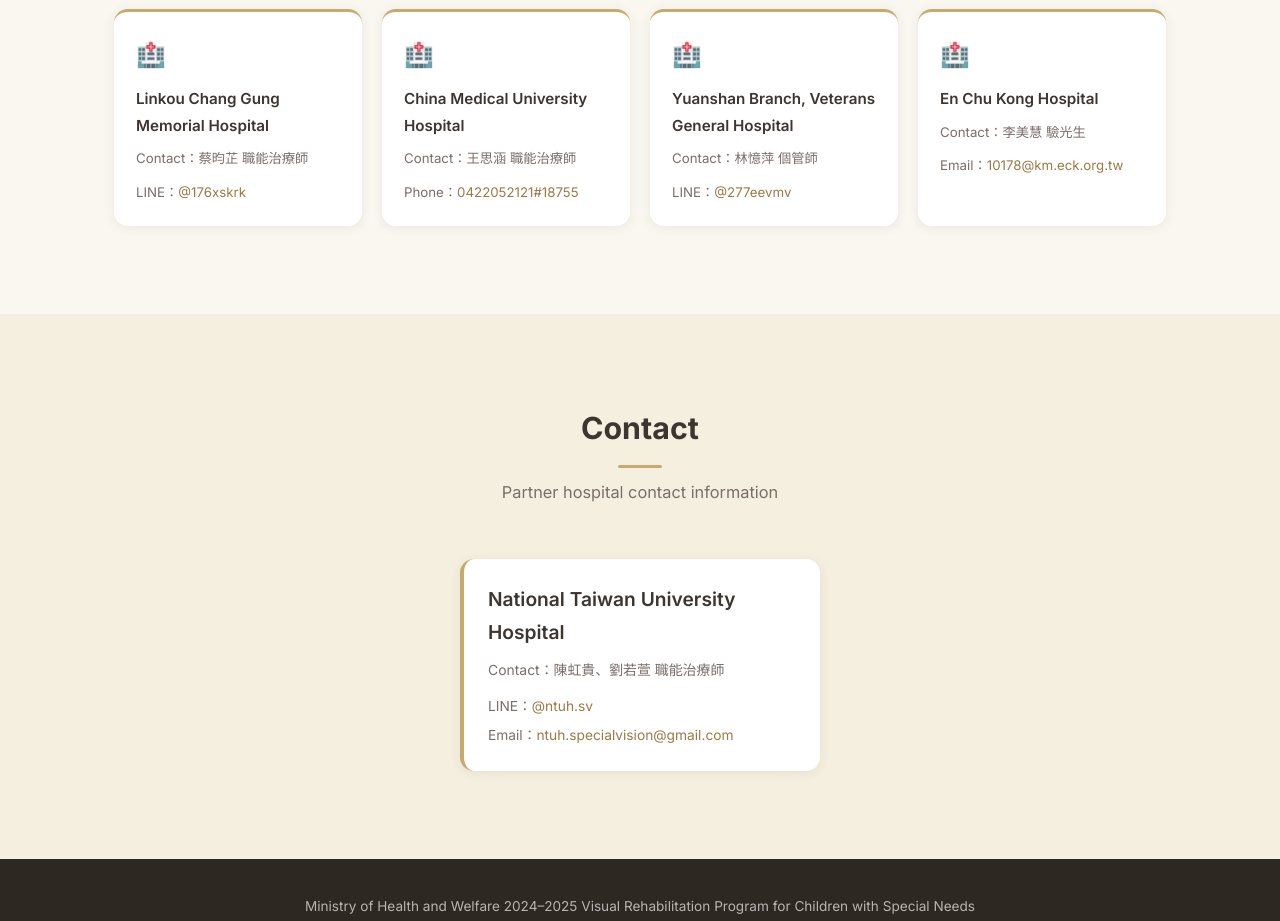
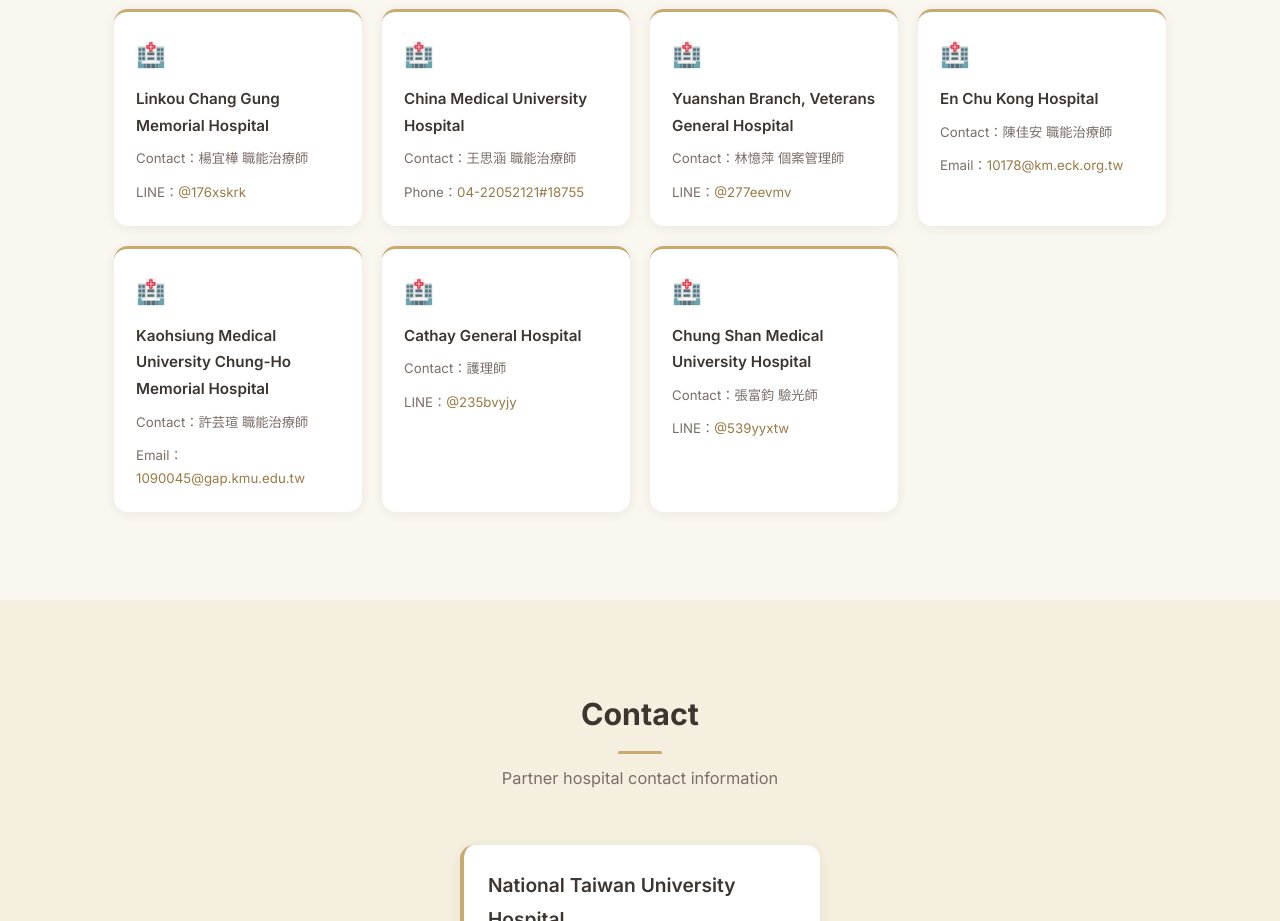
Before and after one commit to visionspecialkids/visionspecialkids.github.io, a plain HTML site: page index.html in a window 1280 px wide. Shown: the part 7400-8321 px from the top of the page. Drawn offline with Linux system fonts and the light colour scheme.

Commit message:
feat: 更新合作醫院名單（更新聯絡人、新增高醫附院/耕莘/中山醫大）

```diff
--- a/index.html
+++ b/index.html
@@ -373,8 +373,8 @@
       <div class="resources-hospitals-grid">
         <div class="hospital-card">
           <div class="hospital-icon">🏥</div>
-          <h4 data-i18n="contact.linkou">林口長庚紀念醫院</h4>
-          <p class="hospital-person"><span data-i18n="contact.person">聯絡人</span>：蔡昀芷 職能治療師</p>
+          <h4 data-i18n="contact.linkou">林口長庚醫院</h4>
+          <p class="hospital-person"><span data-i18n="contact.person">聯絡人</span>：楊宜樺 職能治療師</p>
           <div class="hospital-methods">
             <p>LINE：<a href="https://line.me/R/ti/p/@176xskrk" target="_blank" rel="noopener">@176xskrk</a></p>
           </div>
@@ -384,13 +384,13 @@
           <h4 data-i18n="contact.cmu">中國醫藥大學附設醫院</h4>
           <p class="hospital-person"><span data-i18n="contact.person">聯絡人</span>：王思涵 職能治療師</p>
           <div class="hospital-methods">
-            <p><span data-i18n="contact.phone">電話</span>：<a href="tel:0422052121">0422052121#18755</a></p>
+            <p><span data-i18n="contact.phone">電話</span>：<a href="tel:0422052121">04-22052121#18755</a></p>
           </div>
         </div>
         <div class="hospital-card">
           <div class="hospital-icon">🏥</div>
           <h4 data-i18n="contact.vghy">榮民總醫院員山分院</h4>
-          <p class="hospital-person"><span data-i18n="contact.person">聯絡人</span>：林憶萍 個管師</p>
+          <p class="hospital-person"><span data-i18n="contact.person">聯絡人</span>：林憶萍 個案管理師</p>
           <div class="hospital-methods">
             <p>LINE：<a href="https://line.me/R/ti/p/@277eevmv" target="_blank" rel="noopener">@277eevmv</a></p>
           </div>
@@ -398,9 +398,33 @@
         <div class="hospital-card">
           <div class="hospital-icon">🏥</div>
           <h4 data-i18n="contact.eck">恩主公醫院</h4>
-          <p class="hospital-person"><span data-i18n="contact.person">聯絡人</span>：李美慧 驗光生</p>
+          <p class="hospital-person"><span data-i18n="contact.person">聯絡人</span>：陳佳安 職能治療師</p>
           <div class="hospital-methods">
             <p>Email：<a href="mailto:10178@km.eck.org.tw">10178@km.eck.org.tw</a></p>
+          </div>
+        </div>
+        <div class="hospital-card">
+          <div class="hospital-icon">🏥</div>
+          <h4 data-i18n="contact.kmuh">高雄醫學大學附設中和紀念醫院</h4>
+          <p class="hospital-person"><span data-i18n="contact.person">聯絡人</span>：許芸瑄 職能治療師</p>
+          <div class="hospital-methods">
+            <p>Email：<a href="mailto:1090045@gap.kmu.edu.tw">1090045@gap.kmu.edu.tw</a></p>
+          </div>
+        </div>
+        <div class="hospital-card">
+          <div class="hospital-icon">🏥</div>
+          <h4 data-i18n="contact.cathay">耕莘醫院</h4>
+          <p class="hospital-person"><span data-i18n="contact.person">聯絡人</span>：護理師</p>
+          <div class="hospital-methods">
+            <p>LINE：<a href="https://line.me/R/ti/p/@235bvyjy" target="_blank" rel="noopener">@235bvyjy</a></p>
+          </div>
+        </div>
+        <div class="hospital-card">
+          <div class="hospital-icon">🏥</div>
+          <h4 data-i18n="contact.csmu">中山醫學大學附設醫院</h4>
+          <p class="hospital-person"><span data-i18n="contact.person">聯絡人</span>：張富鈞 驗光師</p>
+          <div class="hospital-methods">
+            <p>LINE：<a href="https://line.me/R/ti/p/@539yyxtw" target="_blank" rel="noopener">@539yyxtw</a></p>
           </div>
         </div>
       </div>
--- a/js/i18n.js
+++ b/js/i18n.js
@@ -128,10 +128,13 @@
     'contact.person': '聯絡人',
     'contact.phone': '電話',
     'contact.ntuh': '台大醫院',
-    'contact.linkou': '林口長庚紀念醫院',
+    'contact.linkou': '林口長庚醫院',
     'contact.cmu': '中國醫藥大學附設醫院',
     'contact.vghy': '榮民總醫院員山分院',
     'contact.eck': '恩主公醫院',
+    'contact.kmuh': '高雄醫學大學附設中和紀念醫院',
+    'contact.cathay': '耕莘醫院',
+    'contact.csmu': '中山醫學大學附設醫院',
     'footer.gov': '衛生福利部 113–114 年度「特需兒少視覺復能計畫」',
     'footer.rights': '© 2024–2025 特需兒少視覺復能計畫. All rights reserved.',
   },
@@ -269,6 +272,9 @@
     'contact.cmu': 'China Medical University Hospital',
     'contact.vghy': 'Yuanshan Branch, Veterans General Hospital',
     'contact.eck': 'En Chu Kong Hospital',
+    'contact.kmuh': 'Kaohsiung Medical University Chung-Ho Memorial Hospital',
+    'contact.cathay': 'Cathay General Hospital',
+    'contact.csmu': 'Chung Shan Medical University Hospital',
     'footer.gov': 'Ministry of Health and Welfare 2024–2025 Visual Rehabilitation Program for Children with Special Needs',
     'footer.rights': '© 2024–2025 Visual Rehabilitation Program for Children with Special Needs. All rights reserved.',
   }
```
